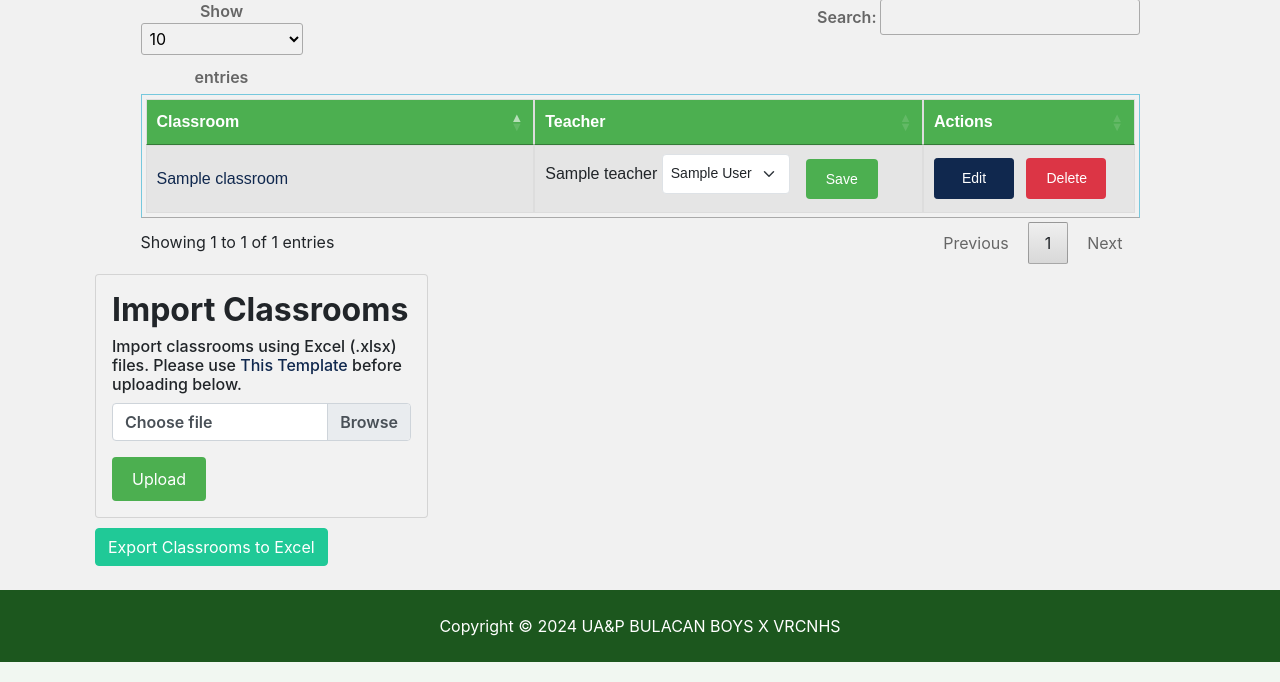
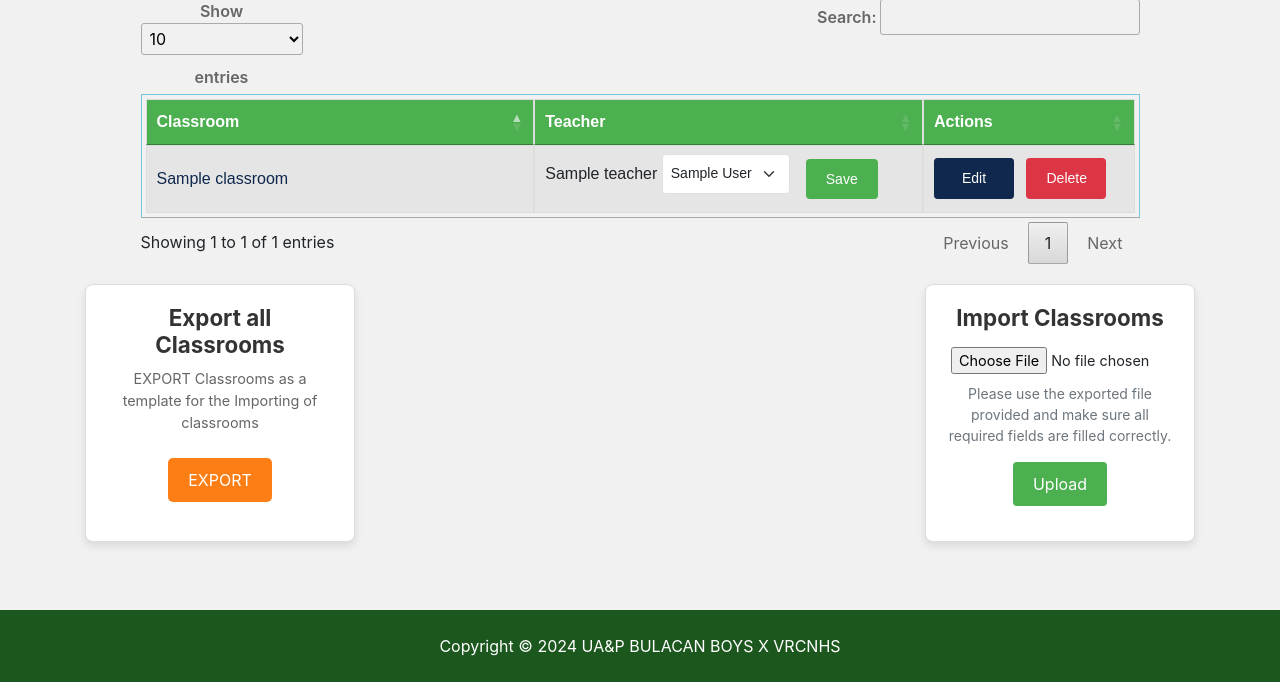
Before and after one commit to Rafafi101/VRCNHS_SIMS, a Django app: template templates/classrooms/classrooms.html in a window 1280 px wide. Shown: the part 1885-2567 px from the top of the page. Run offline with Django 5.2, Linux system fonts and the light colour scheme; the template is opened without the code that fills it: most values are stand-ins (such as "Sample title", 1, 10 or a date in 2020); some libraries are stand-ins or nearby versions.

Commit message:
Admin can import and export classroom data.

```diff
--- a/import_export/urls.py
+++ b/import_export/urls.py
@@ -11,5 +11,9 @@ urlpatterns = [
          name='export_classroom_students'),
     path('export_and_delete_students_for_departure/', views.export_and_delete_students_for_departure,
          name='export_and_delete_students_for_departure'),
+    path('import_classrooms/', views.import_classrooms_from_excel,
+         name='import_classrooms'),
+    path('export_classrooms/', views.export_classrooms_to_excel,
+         name='export_classrooms'),
 
 ]
--- a/templates/classrooms/classrooms.html
+++ b/templates/classrooms/classrooms.html
@@ -347,32 +347,29 @@
             </div>
         </center>
     </div>
-
-    <!-- IMPORT -->
-    <div class="card">
-        <h1 class="dynamic-text"><b>Import Classrooms</b></h1>
-        <!-- Import instructions and download link for template -->
-        <h6>Import classrooms using Excel (.xlsx) files. Please use <a href="#" download>This Template</a> before uploading below.</h6>
-
-        <!-- Original form structure -->
-        <form method="post" enctype="multipart/form-data" action="#">
-            {% csrf_token %}
-
-            <!-- Custom file input field -->
-            <div class="custom-file">
-                <input type="file" class="custom-file-input" id="customFile" name="myfile" required>
-                <label class="custom-file-label" for="customFile">Choose file</label>
-            </div>
-
-            <!-- Upload button -->
-            <button type="submit" class="btn btn-primary mt-3">Upload</button>
-        </form>
+    <div class="unique-card-container">
+        <div class="unique-card">
+            <h1 class="unique-dynamic-text"><b>Export all Classrooms</b></h1>
+            <p class="unique-card-description">EXPORT Classrooms as a template for the Importing of classrooms</p>
+            <a href="{% url 'export_classrooms' %}">
+                <button type="button" class="unique-export-button">
+                    EXPORT
+                </button>
+            </a>
+        </div>
+        <!-- IMPORT -->
+        <div class="unique-card">
+            <h1 class="unique-dynamic-text"><b>Import Classrooms</b></h1>
+            <form method="post" action="{% url 'import_classrooms' %}" enctype="multipart/form-data" >
+                {% csrf_token %}
+                <div class="unique-custom-file">
+                    <input type="file" class="unique-custom-file-input" id="customFile" name="myfile" required>
+                    <small class="form-text text-muted">Please use the exported file provided and make sure all required fields are filled correctly.</small>
+                    <button type="submit" class="unique-btn-primary mt-3">Upload</button>
+                </div>
+            </form>
+        </div>
     </div>
-
-    <br>
-    <a href="#" class="btn btn-success" style="margin-left: 10px;">
-        Export Classrooms to Excel
-    </a>
 
 </center>
 <br>
```
Also changed, not shown: import_export/views.py (+97 -2 lines).
